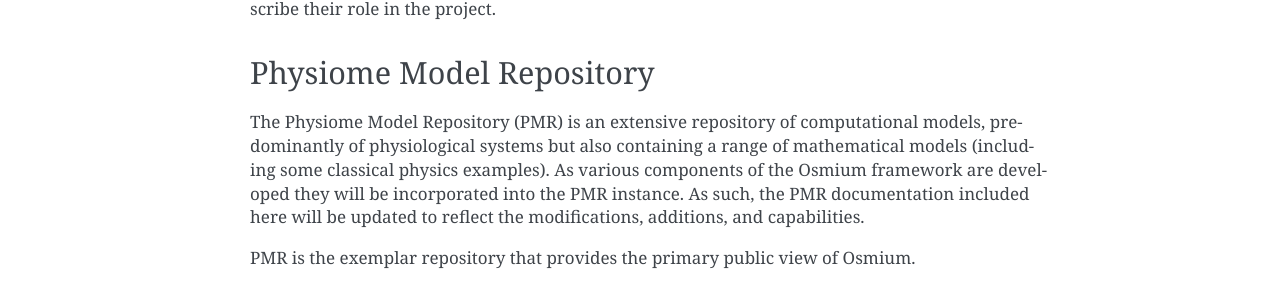
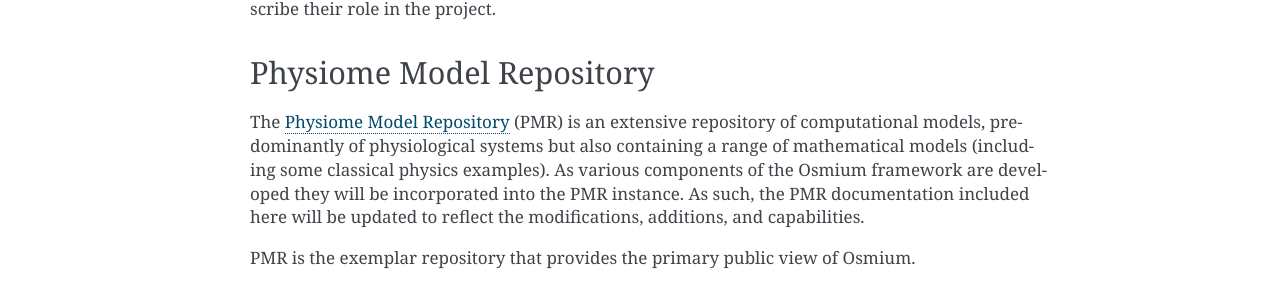
Before and after one commit to nickerso/osmium-website, a Sphinx documentation site: the page built from source/index.rst, in a window 1280 px wide and 1117 px high. Shown: the part 624-929 px from the top of the window. Built offline with Sphinx 7.4.7, drawn with Linux system fonts in a browser that asks for light colours; pages that are not in the unit, such as notebooks, are missing from menus; some of the changed lines change nothing that is shown.

Commit message:
tweak PMR docs

```diff
--- a/source/index.rst
+++ b/source/index.rst
@@ -26,14 +26,14 @@
 Physiome Model Repository
 =========================
 
+The `Physiome Model Repository <https://models.physiomeproject.org>`_ (PMR) is an extensive repository of computational models, predominantly of physiological systems but also containing a range of mathematical models (including some classical physics examples). As various components of the Osmium framework are developed they will be incorporated into the PMR instance. As such, the :ref:`PMR documentation <abi-pmr2-index>` included here will be updated to reflect the modifications, additions, and capabilities.
+
+PMR is the exemplar repository that provides the primary public view of Osmium.
+
 .. toctree::
    :hidden:
 
    pmr/index
-
-The Physiome Model Repository (PMR) is an extensive repository of computational models, predominantly of physiological systems but also containing a range of mathematical models (including some classical physics examples). As various components of the Osmium framework are developed they will be incorporated into the PMR instance. As such, the :ref:`PMR documentation <abi-pmr2-index>` included here will be updated to reflect the modifications, additions, and capabilities.
-
-PMR is the exemplar repository that provides the primary public view of Osmium.
 
 .. _osmium_repodono:
 
```
